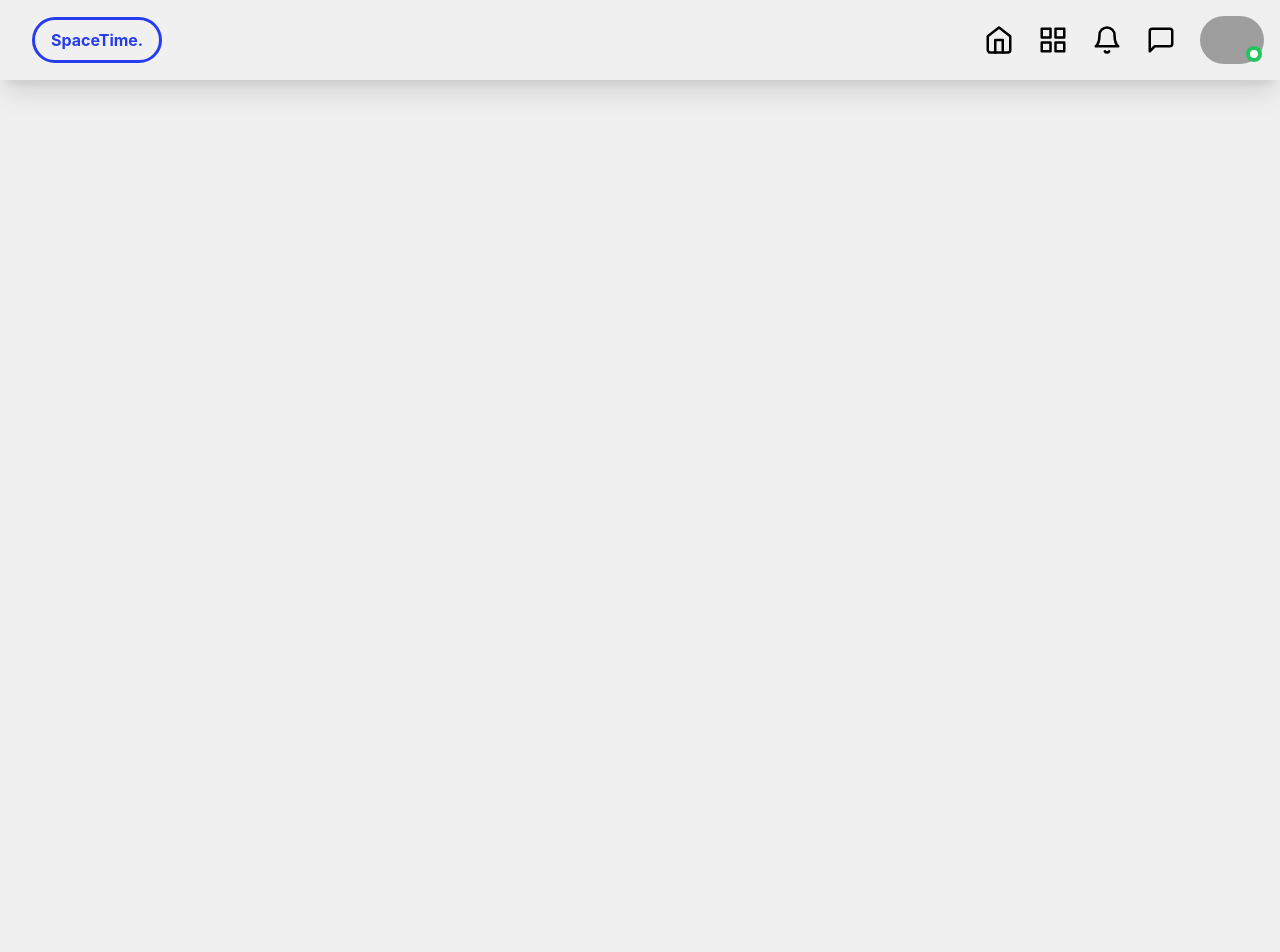
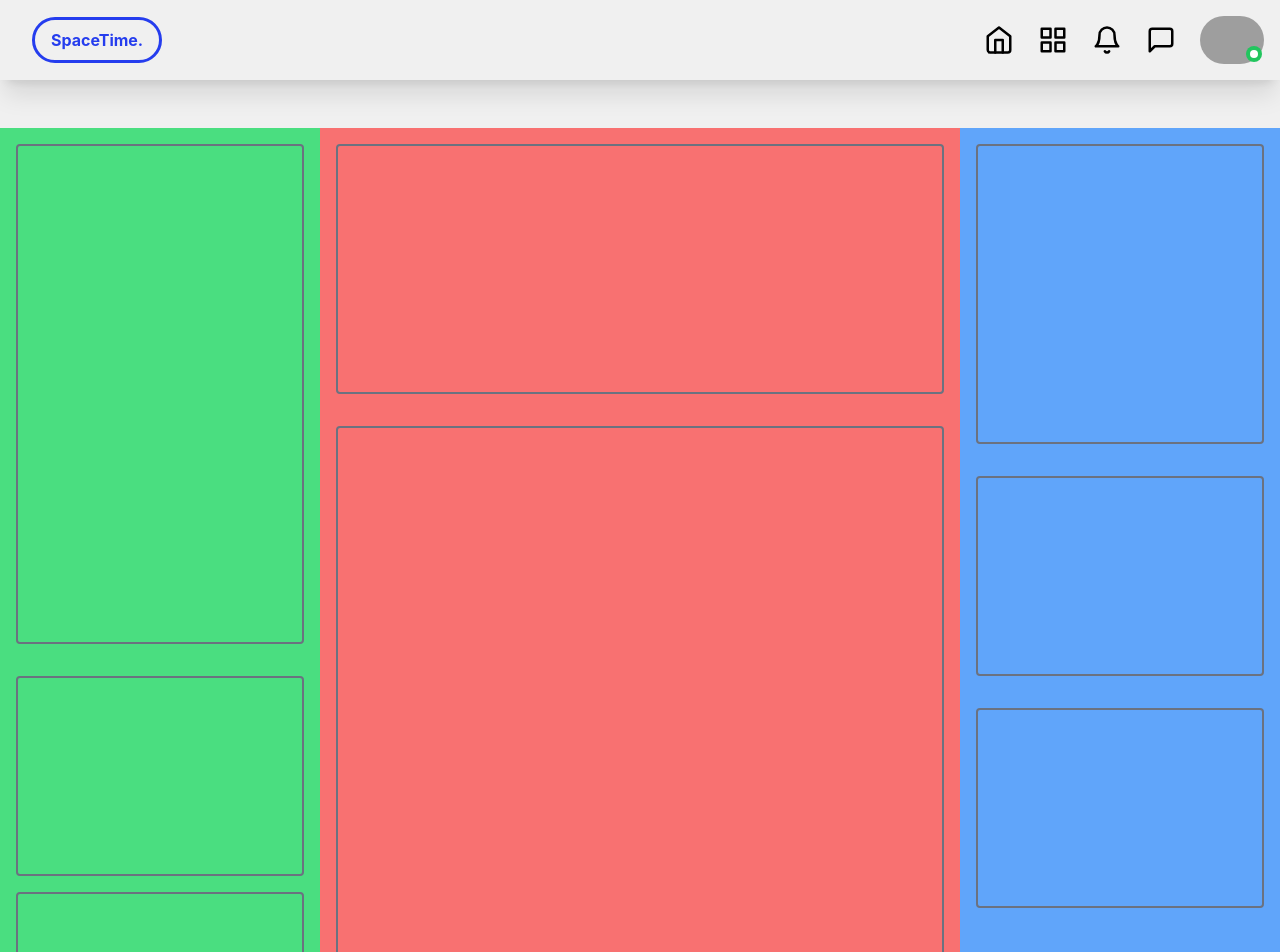
Before and after one commit to Honorebel/SpaceTimeAlpha, a React (Create React App) app: page / in a window 1280 px wide. Shown: the top 952 px of the page. Before the commit the page ends 800 px from the top, so only its background shows below. Built offline with nearby package versions, Linux system fonts and the light colour scheme; grey boxes are pictures that could not be loaded.

Commit message:
home page layout done

```diff
--- a/src/components/DummyHeadshot.tsx
+++ b/src/components/DummyHeadshot.tsx
@@ -2,7 +2,11 @@
 
 import React from "react";
 
-function DummyHeadshot() {
+interface IDummyHeadshot{
+    display: boolean
+}
+
+function DummyHeadshot({ display }: IDummyHeadshot) {
   return (
     <div className="relative hover:scale-105 cursor-pointer ease-in-out duration-200 ">
       <img
@@ -12,12 +16,12 @@ function DummyHeadshot() {
       />
 
       {/* Online Green Button */}
-      <span className="h-4 w-4 bg-green-500 rounded-full absolute right-0.5 bottom-0.5">
+      <span hidden={!display} className="h-4 w-4 bg-green-500 rounded-full absolute right-0.5 bottom-0.5">
         <span className="h-2 w-2 bg-white rounded-full absolute right-1 bottom-1"></span>
       </span>
 
       {/* Offline Red Button */}
-      <span className="hidden h-4 w-4 bg-red-500 rounded-full absolute right-0.5 bottom-0.5">
+      <span hidden className="h-4 w-4 bg-red-500 rounded-full absolute right-0.5 bottom-0.5">
         <span className="h-2 w-2 bg-white rounded-full absolute right-1 bottom-1"></span>
       </span>
     </div>
--- a/src/components/NavBar.tsx
+++ b/src/components/NavBar.tsx
@@ -31,7 +31,7 @@ function NavBar() {
             <FiGrid size={30} className="hover:scale-105 cursor-pointer ease-in-out duration-200" />
             <FiBell size={30} className="hover:scale-105 cursor-pointer ease-in-out duration-200" />
             <FiMessageSquare size={30} className="hover:scale-105 cursor-pointer ease-in-out duration-200" />
-            <DummyHeadshot />
+            <DummyHeadshot display={true} />
         </div>
       </div>
     </div>
--- a/src/pages/Home.tsx
+++ b/src/pages/Home.tsx
@@ -1,13 +1,31 @@
-import React from 'react';
-import NavBar from '../components/NavBar';
+/** @format */
+
+import React from "react";
+import NavBar from "../components/NavBar";
 
 function Home() {
-    return (
-        <>
-        <NavBar />
+  return (
+    <>
+      <NavBar />
 
-        </>
-    );
+      <div className="w-full h-[100vh] pt-[8rem] grid md:grid-cols-3 lg:grid-cols-4">
+        <div className="w-full bg-green-400 h-full p-4 flex justify-center flex-col">
+          <div className="w-full h-[500px] border-gray-500 border-2 rounded mb-8"></div>
+          <div className="w-full h-[200px] border-gray-500 border-2 rounded mb-4"></div>
+          <div className="w-full h-[250px] border-gray-500 border-2 rounded"></div>
+        </div>
+        <div className="w-full h-full md:col-span-2  bg-red-400 p-4">
+          <div className="w-full h-[250px] border-gray-500 border-2 rounded mb-8"></div>
+          <div className="w-full h-[700px] border-gray-500 border-2 rounded"></div>
+        </div>
+        <div className="w-full h-full hidden lg:block bg-blue-400 p-4">
+          <div className="w-full h-[300px] border-gray-500 border-2 rounded mb-8"></div>
+          <div className="w-full h-[200px] border-gray-500 border-2 rounded mb-8"></div>
+          <div className="w-full h-[200px] border-gray-500 border-2 rounded mb-8"></div>
+        </div>
+      </div>
+    </>
+  );
 }
 
 export default Home;
```
